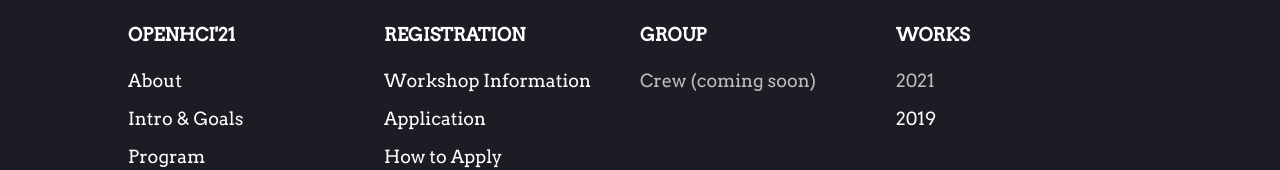
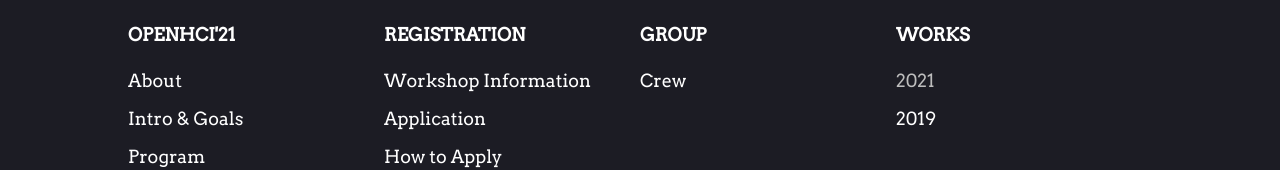
Before and after one commit to openchi-workshop/2021-official-site, a Vue app: page / in a window 1280 px wide. Shown: the part 11088-11258 px from the top of the page. Built offline with nearby package versions, Linux system fonts and the light colour scheme.

Commit message:
feat: add staff link in footer

```diff
--- a/src/components/layout/AppFooterContact.vue
+++ b/src/components/layout/AppFooterContact.vue
@@ -38,7 +38,7 @@
     <div class="contact__section">
       <h1 class="contact__section__title">GROUP</h1>
       <div class="contact__section_more_info">
-        <p id="disabled"><a>Crew (coming soon)</a></p>
+        <p id="disabled"><router-link to="/group/#crew">Crew</router-link></p>
       </div>
     </div>
     <div class="contact__section">
@@ -50,12 +50,6 @@
     </div>
   </div>
 </template>
-
-<script>
-export default {
-  mounted() {},
-};
-</script>
 
 <style lang="scss" rel="stylesheet/scss" scoped>
 .contact {
--- a/src/views/Staff/index.vue
+++ b/src/views/Staff/index.vue
@@ -1,5 +1,5 @@
 <template>
-  <div class="staff">
+  <div class="staff" id="crew">
     <app-header />
     <app-banner
       largeImage="https://storage.googleapis.com/openhci2021-storage/staff/banner-1440.png"
```
